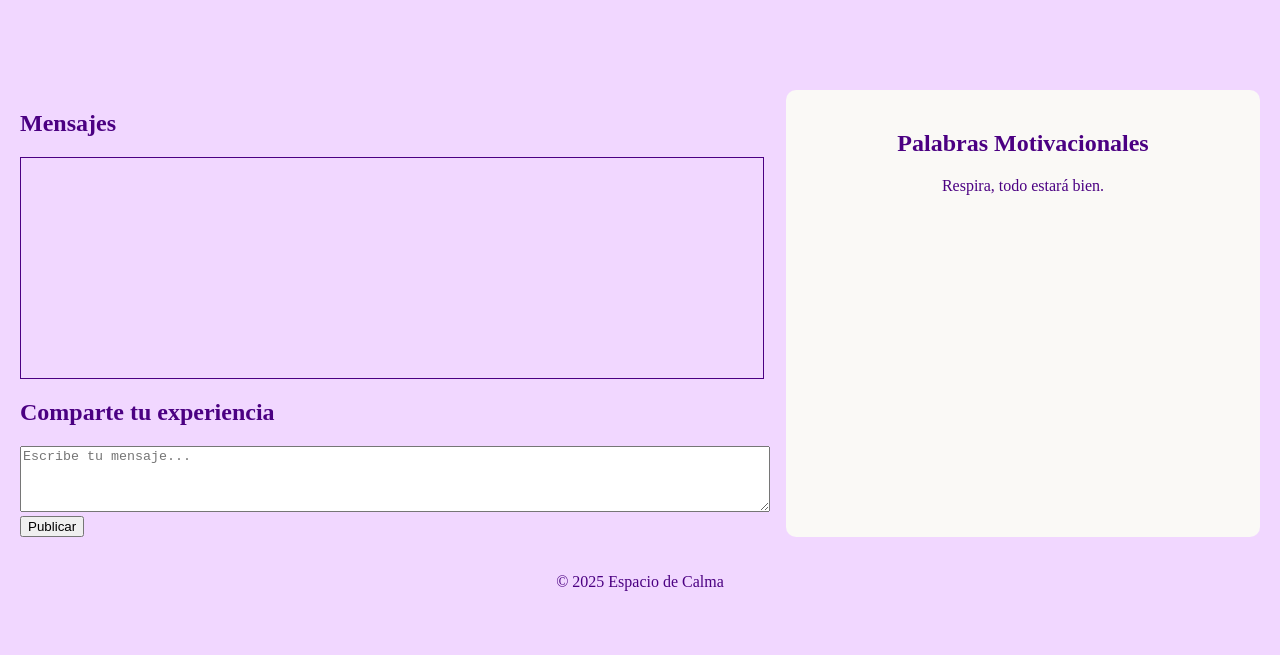
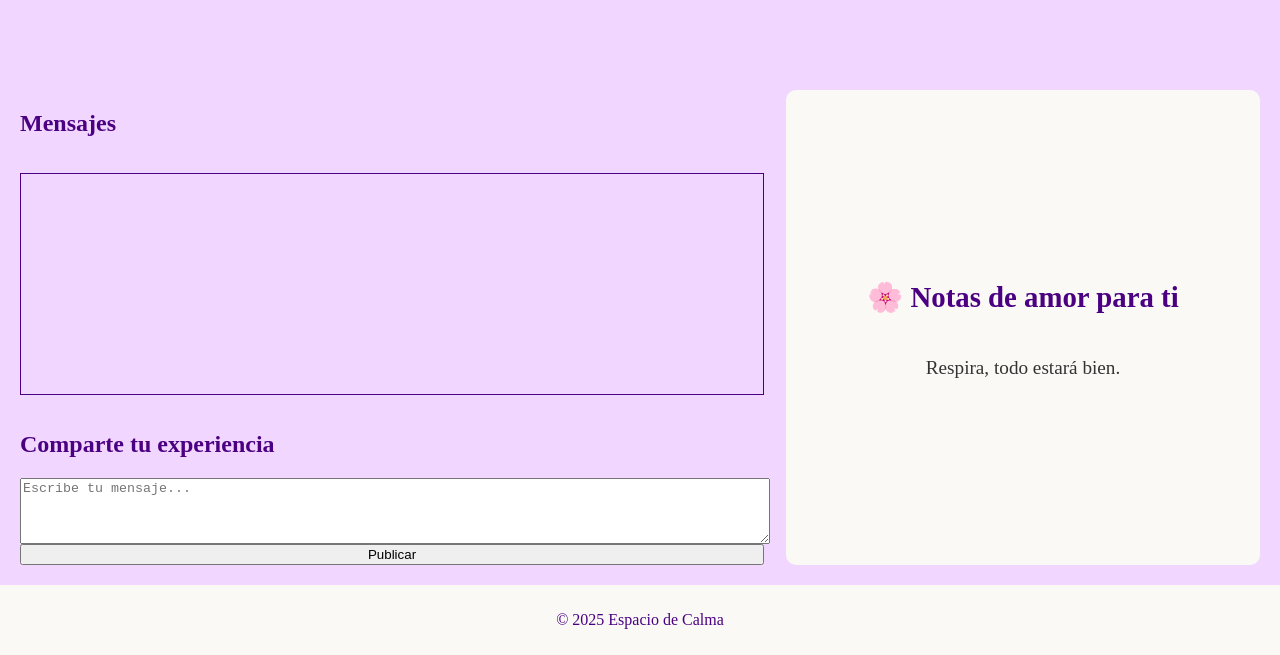
Before and after one commit to MariaGomez0510/CALMSPACE, a plain HTML site: page foro.html in a window 1280 px wide. Shown: the part 168-823 px from the top of the page. Before the commit the page ends 800 px from the top, so only its background shows below. Drawn offline with Linux system fonts and the light colour scheme.

Commit message:
foro.html

```diff
--- a/foro.html
+++ b/foro.html
@@ -6,14 +6,23 @@
     <title>Foro de Apoyo</title>
     <link rel="stylesheet" href="estilo.css">
     <style>
+        html, body {
+            height: 100%;
+            margin: 0;
+            display: flex;
+            flex-direction: column;
+        }
         main {
             display: flex;
             justify-content: space-between;
+            flex-grow: 1;
             padding: 20px;
         }
         #contenedor-mensajes {
             width: 60%;
             text-align: left;
+            display: flex;
+            flex-direction: column;
         }
         #lista-mensajes {
             border: 1px solid #4B0082;
@@ -21,16 +30,34 @@
             min-height: 200px;
             max-height: 300px;
             overflow-y: auto;
+            flex-grow: 1;
         }
         #palabras-motivacionales {
             width: 35%;
             background-color: #FAF9F6;
             padding: 20px;
             border-radius: 10px;
+            text-align: center;
+            display: flex;
+            flex-direction: column;
+            justify-content: center;
+        }
+        #palabras-motivacionales h2 {
+            font-size: 1.8em;
+            color: #4B0082;
+        }
+        #palabras-motivacionales p {
+            font-size: 1.2em;
+            color: #333;
         }
         textarea {
             width: 100%;
             height: 60px;
+        }
+        footer {
+            text-align: center;
+            padding: 10px;
+            background-color: #FAF9F6;
         }
     </style>
 </head>
@@ -47,7 +74,7 @@
             <button onclick="publicarMensaje()">Publicar</button>
         </div>
         <div id="palabras-motivacionales">
-            <h2>Palabras Motivacionales</h2>
+            <h2>🌸 Notas de amor para ti</h2>
             <p id="frase"></p>
         </div>
     </main>
```
